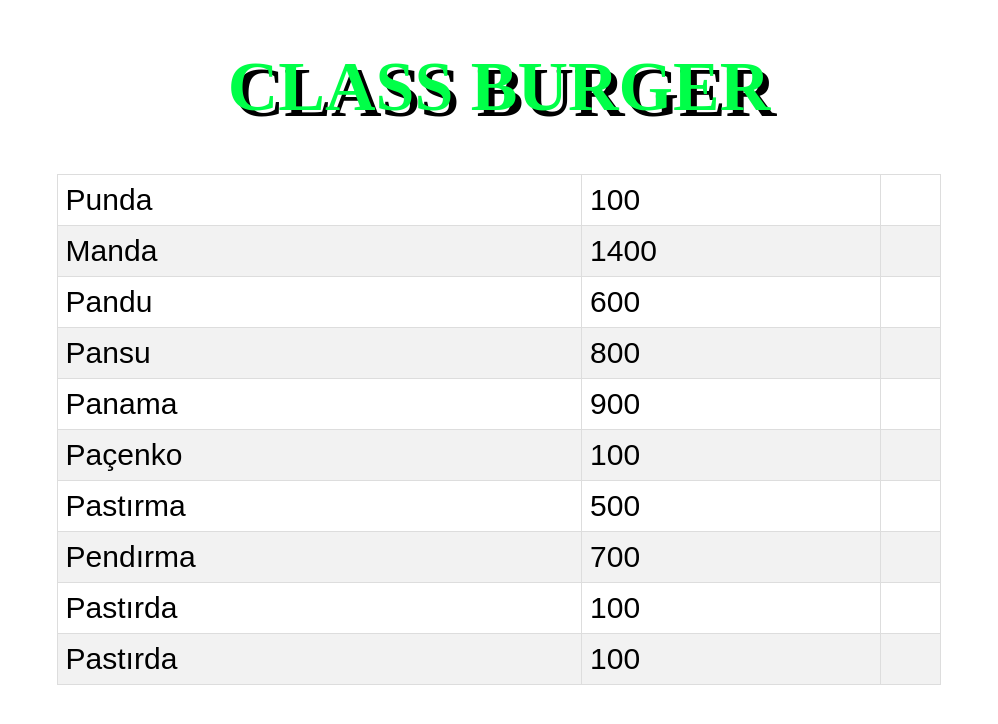
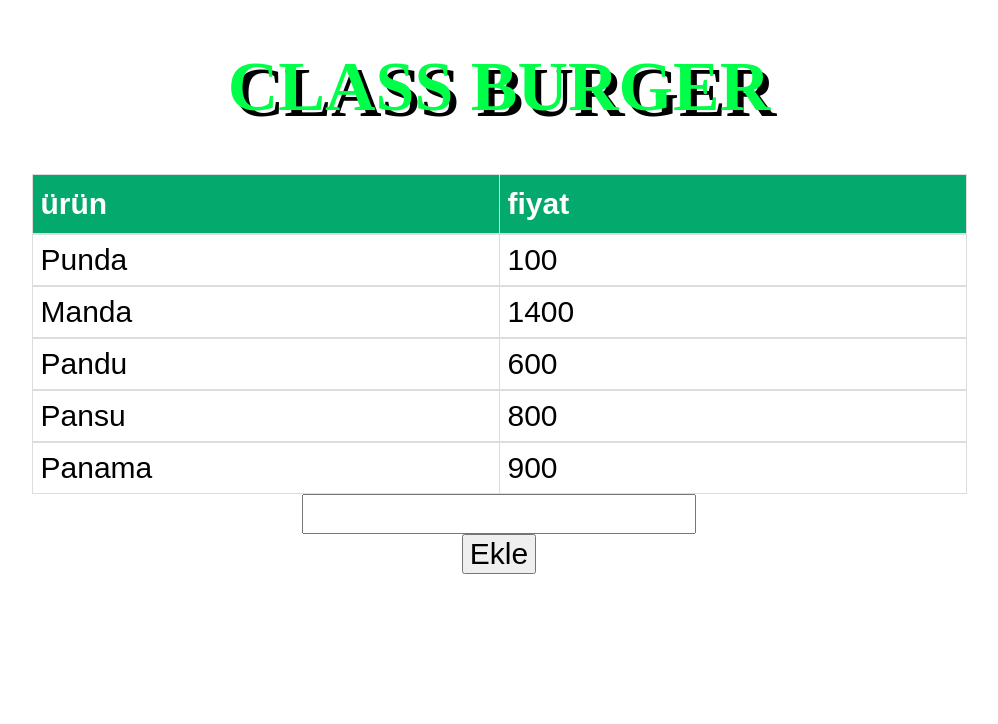
Before and after one commit to Cansinyrkl/restaurant-menu, a React (Create React App) app: page / in a window 1280 px wide. Shown: the top 724 px of the page, without its empty margins (141-1139 px from the left). Built offline with nearby package versions, Linux system fonts and the light colour scheme.

Commit message:
dispacth

```diff
--- a/src/components/menu/Menu.css
+++ b/src/components/menu/Menu.css
@@ -5,14 +5,17 @@
 #customers {
   font-family: Arial, Helvetica, sans-serif;
   border-collapse: collapse;
-  width: 70%;
-  margin: auto;
+  display: flex;
+  flex-direction: column;
+  justify-content: center;
+  align-items: center;
 }
 
 #customers td,
 #customers th {
   border: 1px solid #ddd;
   padding: 8px;
+  width: 450px;
 }
 
 #customers tr:nth-child(even) {
@@ -30,3 +33,9 @@
   background-color: #04aa6d;
   color: white;
 }
+
+.input {
+  display: flex;
+  flex-direction: column;
+  align-items: center;
+}
--- a/src/components/menu/Menu.jsx
+++ b/src/components/menu/Menu.jsx
@@ -1,23 +1,53 @@
 import "./Menu.css";
 import { useMenuList } from "../../hooks/MenuList";
+import { useState } from "react";
+import MenuReducer from "../../store/reducer/MenuReducer";
 
 const Menu = () => {
-  const { menu, dispatch } = useMenuList();
+  const { menu, menuDispatch } = useMenuList();
+  const [menuAdd, setMenuAdd] = useState("");
+  const [menuName, setMenuName] = useState("");
+
+  const submitHandle = (e) => {
+    e.preventDefault();
+    // menuDispatch([...menu, menuAdd]);
+    menuDispatch({
+      type: "SET_MENU",
+      value: menuName,
+    });
+  };
+  const onChange = (e) => {
+    setMenuName(e.target.value);
+  };
 
   return (
-    <div>
-      <table className="p1" id="customers">
-        {menu.map((food) => {
-          return (
+    <>
+      <table id="customers">
+        <tr>
+          <th>ürün</th>
+          <th>fiyat</th>
+        </tr>
+      </table>
+      {menu?.map((item) => {
+        return (
+          <table id="customers">
             <tr>
-              <td>{food.name}</td>
-              <td>{food.price}</td>
-              <td>{food.type}</td>
+              <td>{item.name}</td>
+              <td>{item.price}</td>
             </tr>
-          );
+          </table>
+        );
+      })}
+      <form onSubmit={submitHandle} className="input">
+        <input type="text" onChange={onChange} maxLength="4" />
+        <button type="submit">Ekle</button>
+      </form>
+      <tr>
+        {menu.map((menuAdd, index) => {
+          <td key={index}>{menuAdd}</td>;
         })}
-      </table>
-    </div>
+      </tr>
+    </>
   );
 };
 
--- a/src/hooks/MenuList.js
+++ b/src/hooks/MenuList.js
@@ -2,10 +2,8 @@ import { useContext } from "react";
 import { MenuListContext } from "../store/contexts/MenuList";
 
 export const useMenuList = () => {
-    const menuList = useContext(MenuListContext);
-    const menu = menuList.menu;
-    const dispatch = menuList.menuDispatch;
-
-
-    return { menu, dispatch };
-}
+  const menuList = useContext(MenuListContext);
+  const menu = menuList.menu;
+  const menuDispatch = menuList.menuDispatch;
+  return { menu, menuDispatch };
+};
--- a/src/store/contexts/MenuList.js
+++ b/src/store/contexts/MenuList.js
@@ -1,6 +1,6 @@
 import React, { createContext, useReducer } from "react";
 import uuid from "react-uuid";
-import { menuReducer } from "../reducer/MenuReducer";
+import MenuReducer from "../reducer/MenuReducer";
 
 export const MenuListContext = createContext();
 
@@ -11,19 +11,14 @@ const MenuListContextProvider = ({ children }) => {
     { id: uuid(), name: "Pandu", price: 600 },
     { id: uuid(), name: "Pansu", price: 800 },
     { id: uuid(), name: "Panama", price: 900 },
-        { id: uuid(), name: "Paçenko", price: 100 },
-        { id: uuid(), name: "Pastırma", price: 500 },
-        { id: uuid(), name: "Pendırma", price: 700 },
-        { id: uuid(), name: "Pastırda", price: 100 },
-        { id: uuid(), name: "Pastırda", price: 100 },
   ];
-    const [menu, menuDispatch] = useReducer(menuReducer, initialState)
+  const [menu, menuDispatch] = useReducer(MenuReducer, initialState);
 
   return (
     <MenuListContext.Provider value={{ menu, menuDispatch }}>
       {children}
     </MenuListContext.Provider>
-    )
-}
+  );
+};
 
 export default MenuListContextProvider;
--- a/src/store/reducer/MenuReducer.js
+++ b/src/store/reducer/MenuReducer.js
@@ -1,3 +1,16 @@
-export const menuReducer = (state, action) => {
+import uuid from "react-uuid";
 
-}
+const MenuReducer = (state, action) => {
+  switch (action.type) {
+    case "SET_MENU":
+      return [...state, { id: uuid(), name: action.value, price: 100 }];
+    // case "ADD_MENU":
+    //   return {
+    //     ...state,
+    //     menuAdd: "",
+    //     menu: [...state.menu, action.menuAdd],
+    //   };
+  }
+};
+
+export default MenuReducer;
```
Lines whose indentation alone changed are shown as unchanged.
